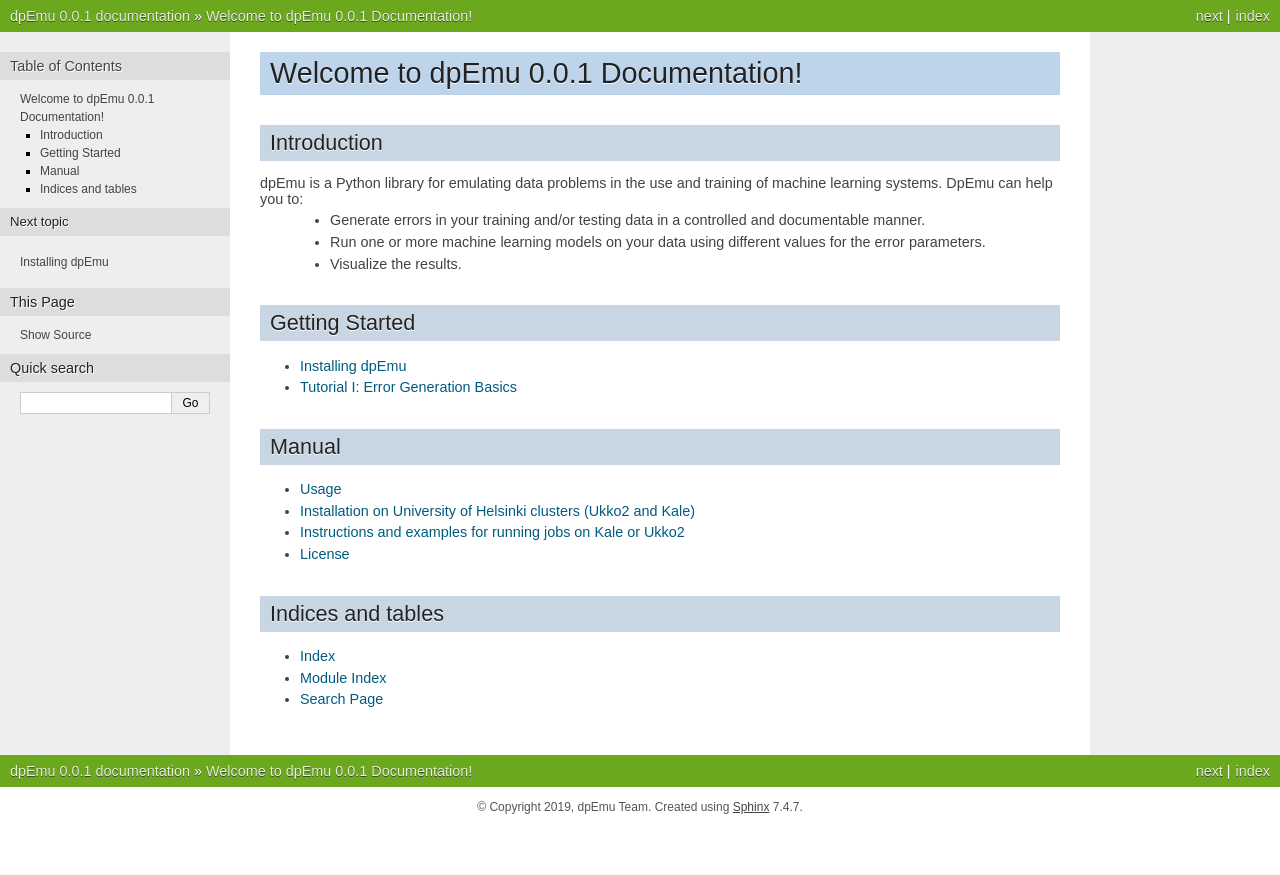
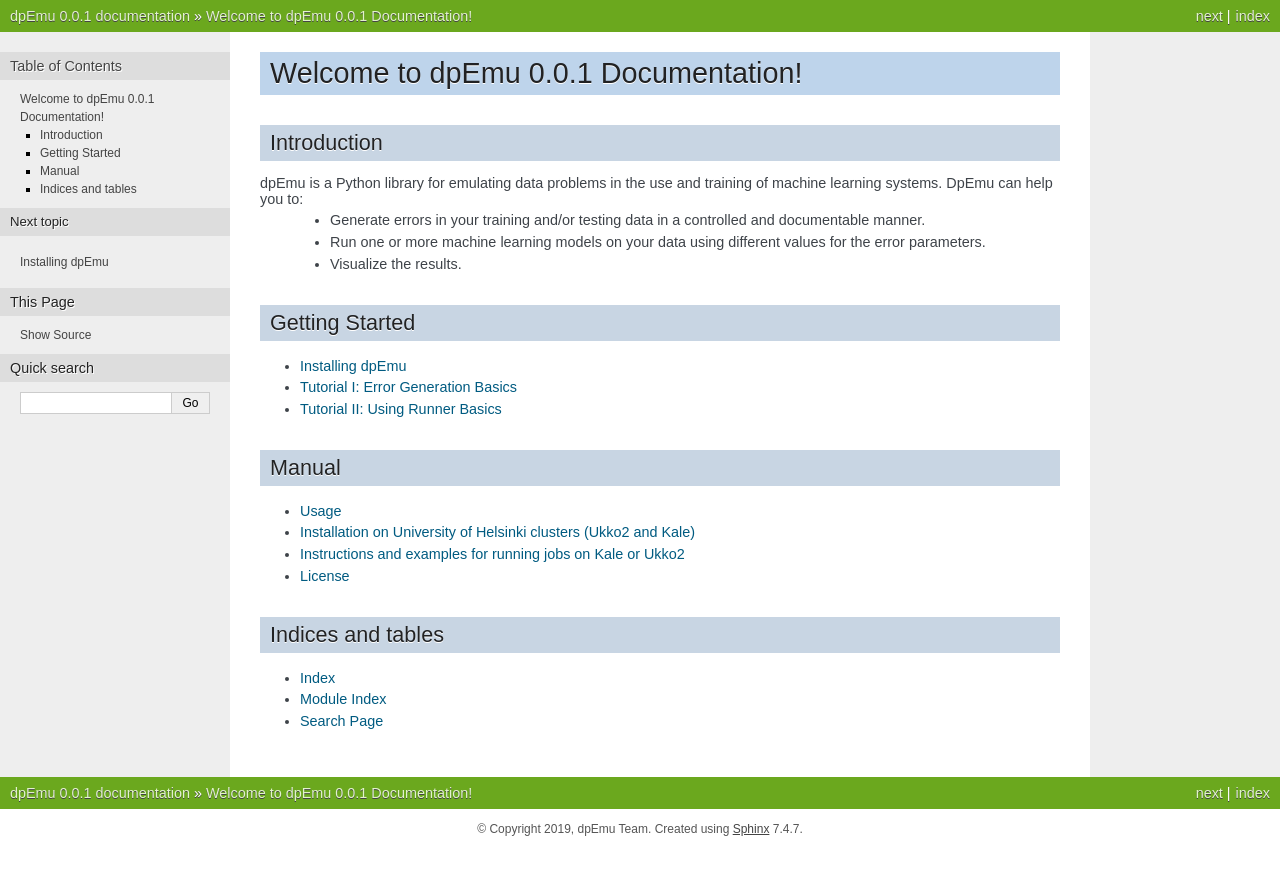
Before and after one commit to dpEmu/dpEmu, a Sphinx documentation site: the page built from docs/index.rst, in a window 1280 px wide. Shown: the top 875 px of the page. Built offline with Sphinx 7.4.7, drawn with Linux system fonts in a browser that asks for light colours.

Commit message:
Update index.rst

```diff
--- a/docs/index.rst
+++ b/docs/index.rst
@@ -21,6 +21,7 @@
 
     installation
     tutorials/Error_Generation_Basics
+    tutorials/Using_Runner_Basics
 
 
 Manual
```
